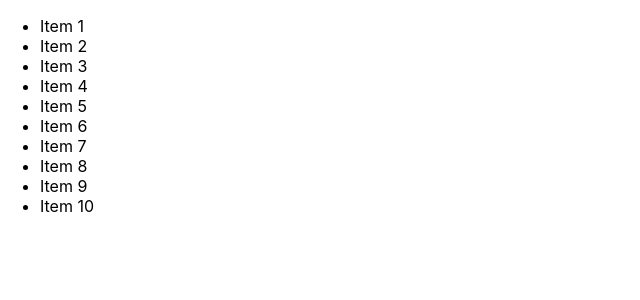
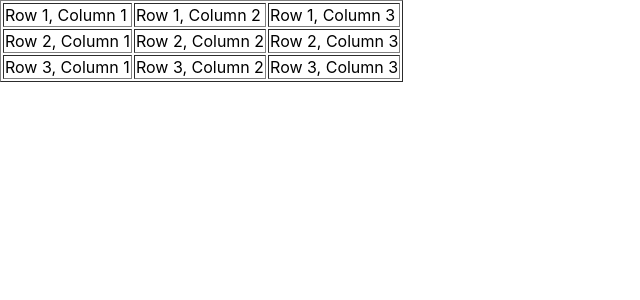
Before and after one commit to rayssssbush/react_labs, a React (Create React App) app in the folder my-app/: page / in a window 1280 px wide. Shown: the top 300 px of the page, without its empty margins (0-640 px from the left). Built offline with nearby package versions, Linux system fonts and the light colour scheme.

Commit message:
react_13_2

```diff
--- a/my-app/src/App.js
+++ b/my-app/src/App.js
@@ -1,18 +1,23 @@
 function App() {
 	return (
 		<div>
-			<ul>
-				<li>Item 1</li>
-				<li>Item 2</li>
-				<li>Item 3</li>
-				<li>Item 4</li>
-				<li>Item 5</li>
-				<li>Item 6</li>
-				<li>Item 7</li>
-				<li>Item 8</li>
-				<li>Item 9</li>
-				<li>Item 10</li>
-			</ul>
+			<table border='1'>
+				<tr>
+					<td>Row 1, Column 1</td>
+					<td>Row 1, Column 2</td>
+					<td>Row 1, Column 3</td>
+				</tr>
+				<tr>
+					<td>Row 2, Column 1</td>
+					<td>Row 2, Column 2</td>
+					<td>Row 2, Column 3</td>
+				</tr>
+				<tr>
+					<td>Row 3, Column 1</td>
+					<td>Row 3, Column 2</td>
+					<td>Row 3, Column 3</td>
+				</tr>
+			</table>
 		</div>
 	)
 }
```
